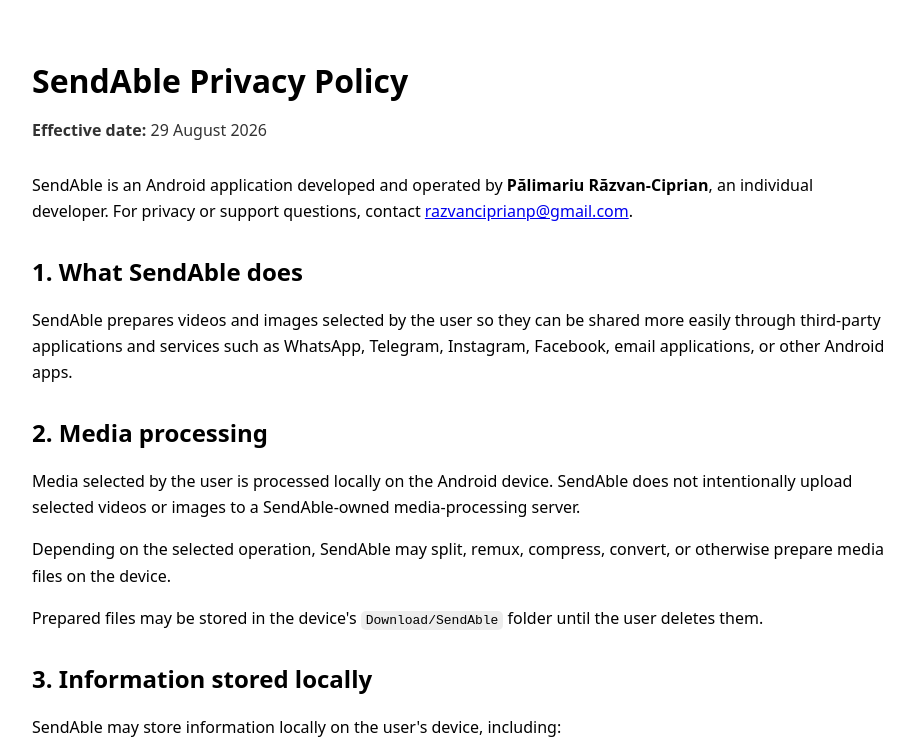
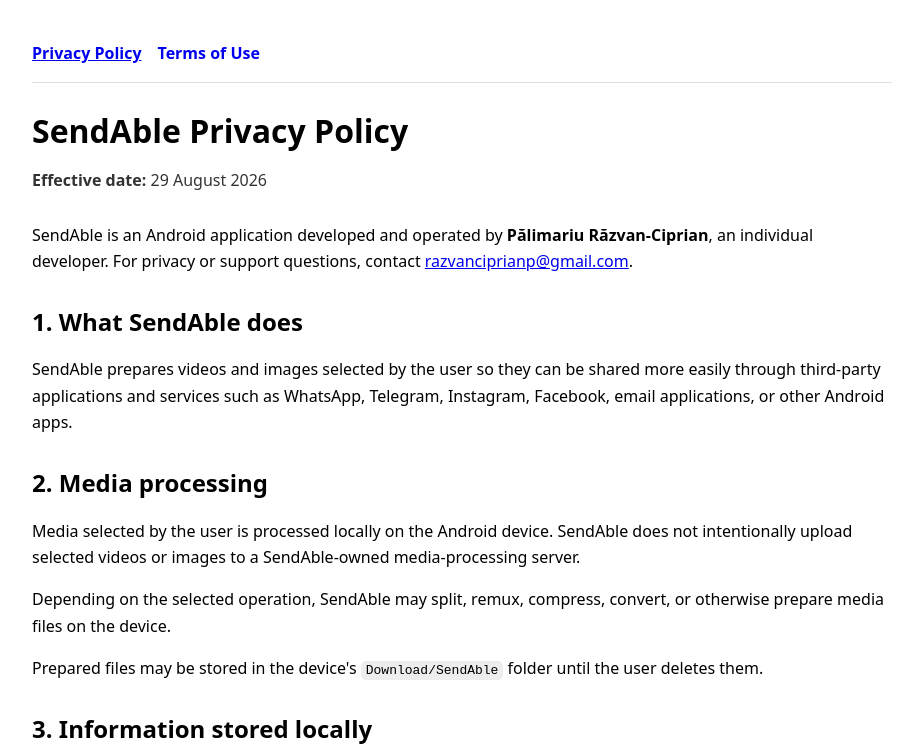
Before and after one commit to razvanciprianp-ai/sendable-privacy-policy, a plain HTML site: page index.html in a window 1280 px wide. Shown: the top 753 px of the page, without its empty margins (178-1092 px from the left). Drawn offline with Linux system fonts and the light colour scheme.

Commit message:
Add files via upload

```diff
--- a/index.html
+++ b/index.html
@@ -37,9 +37,29 @@
     a {
       word-break: break-word;
     }
+
+    .top-nav {
+      display: flex;
+      gap: 16px;
+      margin: 0 0 28px;
+      padding-bottom: 16px;
+      border-bottom: 1px solid rgba(127,127,127,0.25);
+    }
+    .top-nav a {
+      font-weight: 600;
+      text-decoration: none;
+    }
+    .top-nav a[aria-current="page"] {
+      text-decoration: underline;
+    }
   </style>
 </head>
 <body>
+
+  <nav class="top-nav" aria-label="SendAble legal pages">
+    <a href="./" aria-current="page">Privacy Policy</a>
+    <a href="./terms.html">Terms of Use</a>
+  </nav>
   <h1>SendAble Privacy Policy</h1>
   <p class="meta"><strong>Effective date:</strong> 29 August 2026</p>
 
@@ -218,5 +238,10 @@
     <strong>Contact email:</strong>
     <a href="mailto:razvanciprianp@gmail.com">razvanciprianp@gmail.com</a>
   </p>
+
+  <p style="margin-top: 40px;">
+    <a href="./terms.html">Read the SendAble Terms of Use</a>
+  </p>
+
 </body>
 </html>
```
